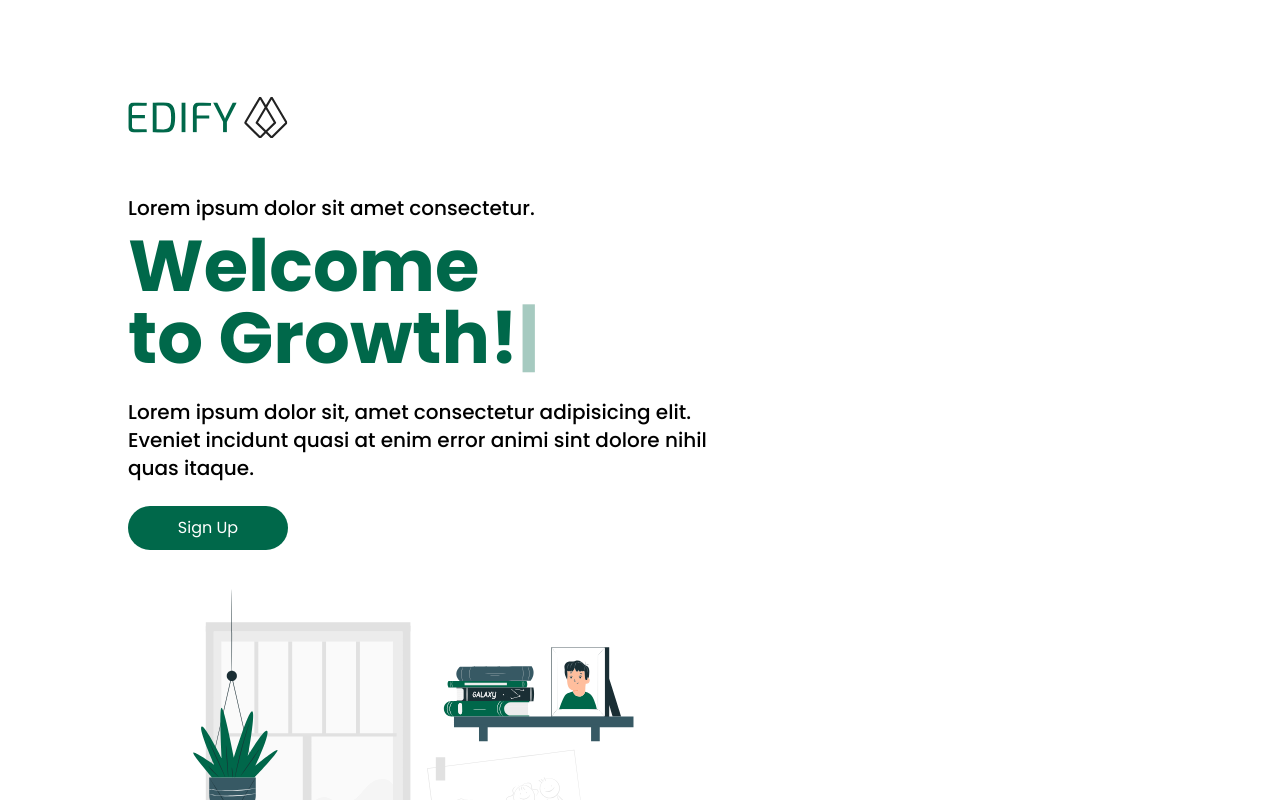
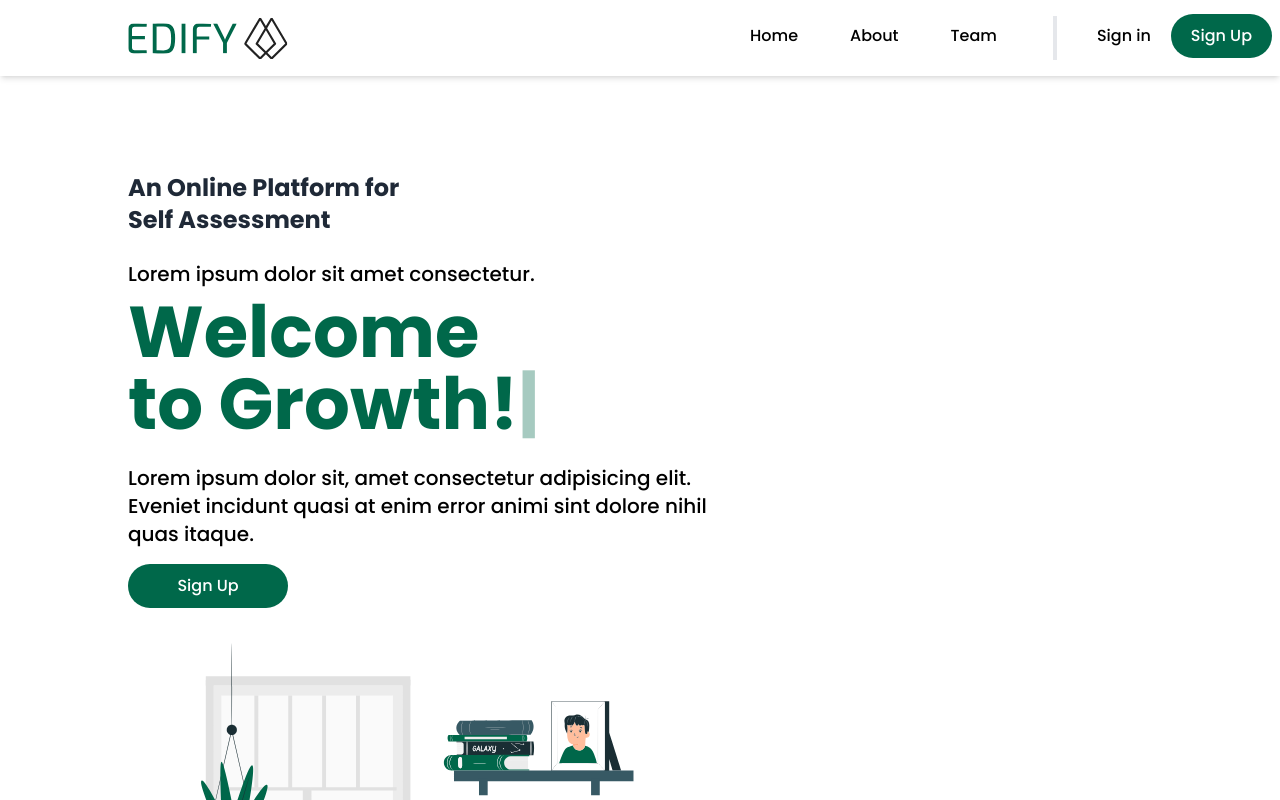
Before and after one commit to Swayam-Khare/Edify, a React (Vite) app in the folder frontend/: page / in a window 1280 px wide. Shown: the top 800 px of the page. Built offline with nearby package versions, Linux system fonts and the light colour scheme.

Commit message:
improved homepage

```diff
--- a/frontend/src/components/Button.jsx
+++ b/frontend/src/components/Button.jsx
@@ -2,7 +2,7 @@
 
 export default function Button({ label, onClick }) {
   return (
-    <button onClick={onClick} type="button" className="w-full bg-primary text-white rounded-3xl mt-2 px-5 py-2.5 me-2 mb-1">
+    <button onClick={onClick} type="button" className="w-full bg-primary text-white rounded-3xl font-medium px-5 py-2.5 hover:bg-green-900">
       {label}
     </button>
   )
--- /dev/null
+++ b/frontend/src/components/Fab.jsx
@@ -0,0 +1,18 @@
+
+
+export default function Fab({ id }) {
+  const goTo = (id) => {
+    document.getElementById(id).scrollIntoView({ behavior: "smooth" });
+  }
+
+  return (
+    <div className="fixed bottom-5 right-5">
+      <button onClick={() => goTo(id)} className="bg-green-500 hover:bg-primary text-white font-bold p-4 rounded-full">
+        <div><svg xmlns="http://www.w3.org/2000/svg" fill="none" viewBox="0 0 24 24" strokeWidth={1.5} stroke="currentColor" className="w-5 h-5">
+          <path strokeLinecap="round" strokeLinejoin="round" d="M4.5 10.5 12 3m0 0 7.5 7.5M12 3v18" />
+        </svg>
+        </div>
+      </button>
+    </div>
+  );
+}
--- a/frontend/src/components/HeroSection.jsx
+++ b/frontend/src/components/HeroSection.jsx
@@ -14,15 +14,15 @@ export default function HeroSection() {
     }
   };
 
-  function goToAbout() {
+  function handleSignup() {
     window.location.href = "/signup";
   }
 
   return (
     <div className="mx-32 py-10 flex flex-wrap justify-between">
       <div style={{ width: "600px" }} className="mt-14">
-        <Logo />
-        <div className="text-xl mt-14 font-medium mb-2">Lorem ipsum dolor sit amet consectetur.</div>
+        <div className="text-2xl mb-6 font-bold text-gray-800">An Online Platform for <br /> Self Assessment</div>
+        <div className="text-xl font-medium mb-2">Lorem ipsum dolor sit amet consectetur.</div>
         <div className="text-7xl text-primary font-bold">
           Welcome <br />
           to{" "}
@@ -37,7 +37,7 @@ export default function HeroSection() {
         </div>
         <div className="text-xl font-medium mt-6">Lorem ipsum dolor sit, amet consectetur adipisicing elit. Eveniet incidunt quasi at enim error animi sint dolore nihil quas itaque.</div>
         <div className="w-40 mt-4">
-          <Button label={"Sign Up"} onClick={goToAbout} />
+          <Button label={"Sign Up"} onClick={handleSignup} />
         </div>
       </div>
 
--- a/frontend/src/components/Logo.jsx
+++ b/frontend/src/components/Logo.jsx
@@ -1,9 +1,9 @@
 
 
-export default function Logo() {
+export default function Logo({ width }) {
   return (
     <div>
-      <img src="./src/assets/logo.svg" className="w-40" alt="Edify Logo" />
+      <img src="./src/assets/logo.svg" className={`w-${width}`} alt="Edify Logo" />
     </div>
   )
 }
--- /dev/null
+++ b/frontend/src/components/Navbar.jsx
@@ -0,0 +1,44 @@
+import Logo from "./Logo";
+import Button from "./Button";
+
+export default function Navbar() {
+  const goTo = (id) => {
+    document.getElementById(id).scrollIntoView({ behavior: "smooth" });
+  }
+
+  function handleSignup() {
+    window.location.href = "/signup";
+  }
+
+  function handleSignin() {
+    window.location.href = "/signin";
+  }
+
+  return (
+    <nav>
+      <div className="flex shadow-md justify-between items-center">
+        <div className="ml-32 cursor-pointer">
+          <a href="/"><Logo width={40} /></a>
+        </div>
+        <div className="flex w- gap-10 mr-2 font-medium">
+          <div className="flex items-center gap-5">
+            <span onClick={() => goTo('hero')} className="hover:text-primary border-white border-b-4 hover:border-primary  h-full py-6 px-4 cursor-pointer">Home</span>
+
+            <span onClick={() => goTo('about-project')} className="hover:text-primary border-white border-b-4 hover:border-primary  h-full py-6 px-4 cursor-pointer">About</span>
+
+            <span onClick={() => goTo('about-team')} className="hover:text-primary border-white border-b-4 hover:border-primary  h-full py-6 px-4 cursor-pointer">Team</span>
+          </div>
+
+          <div className="border-2 my-4"></div>
+
+          <div className="flex items-center gap-5">
+            <span onClick={handleSignin} className="border-white border-b-4 cursor-pointer hover:text-primary">Sign in</span>
+            <div className="flex items-center border-white border-b-4">
+              <Button label={"Sign Up"} onClick={handleSignup} />
+            </div>
+          </div>
+        </div>
+      </div>
+    </nav>
+  );
+}
--- a/frontend/src/views/Home.jsx
+++ b/frontend/src/views/Home.jsx
@@ -1,13 +1,29 @@
 import AboutSection from "../components/AboutSection"
+import Fab from "../components/Fab"
 import Footer from "../components/Footer"
 import HeroSection from "../components/HeroSection"
+import Navbar from "../components/Navbar"
 import TeamSection from "../components/TeamSection"
+import { useEffect, useState } from "react"
 
 export default function Home() {
+  const [isTop, setIsTop] = useState(true);
+
+  useEffect(() => {
+    const checkScroll = () => {
+      setIsTop(window.scrollY < 50);
+    };
+
+    window.addEventListener('scroll', checkScroll);
+    return () => {
+      window.removeEventListener('scroll', checkScroll);
+    };
+  }, []);
 
   return (
     <>
       <section id="hero" className="h-screen">
+        <Navbar />
         <HeroSection />
       </section>
       <section id="about-project" className="h-screen">
@@ -19,6 +35,9 @@ export default function Home() {
       <section>
         <Footer />
       </section>
+
+      // fab button to take user to top of the page
+      {!isTop && (<Fab id="hero" />)}
     </>
   )
 }
--- a/frontend/src/views/Signin.jsx
+++ b/frontend/src/views/Signin.jsx
@@ -133,7 +133,7 @@ export default function Signin() {
 
               </div>
 
-              <button type="submit" className="w-full bg-primary text-white mt-4 p-2 rounded-md">{loading ? 'Creating...' : 'Sign In'}</button>
+              <button type="submit" className="w-full bg-primary text-white mt-4 p-2 rounded-md">{loading ? 'Signing in...' : 'Sign In'}</button>
             </form>
 
             <div className="mt-4 text-center">
--- a/frontend/src/views/Signup.jsx
+++ b/frontend/src/views/Signup.jsx
@@ -1,4 +1,4 @@
-import React, { useState } from 'react';
+import React, { useEffect, useState } from 'react';
 import Lottie from 'react-lottie';
 import animationData2 from '../assets/sign.json';
 import { toast, ToastContainer } from 'react-toastify';
@@ -10,6 +10,10 @@ export default function Signup() {
   const [username, setUsername] = useState('');
   const [email, setEmail] = useState('');
   const [password, setPassword] = useState('');
+
+  useEffect(() => {
+    document.title = 'Signup - Edify';
+  }, []);
 
   const defaultOptions1 = {
     loop: true,
@@ -95,6 +99,7 @@ export default function Signup() {
           <div className="mt-4">
             <form onSubmit={handleSignup} className='w-96'>
               <input type="text" placeholder="Username" required className="w-full p-2 border-2 mt-2 border-gray-300 rounded-md" value={username} onChange={(e) => setUsername(e.target.value)} />
+
               <input type="email" placeholder="Email" required className="w-full mt-4 p-2 border-2 border-gray-300 rounded-md" value={email} onChange={(e) => setEmail(e.target.value)} />
 
               <div className="relative">
```
